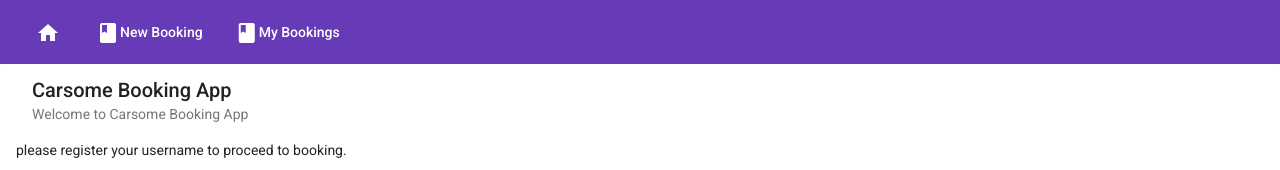
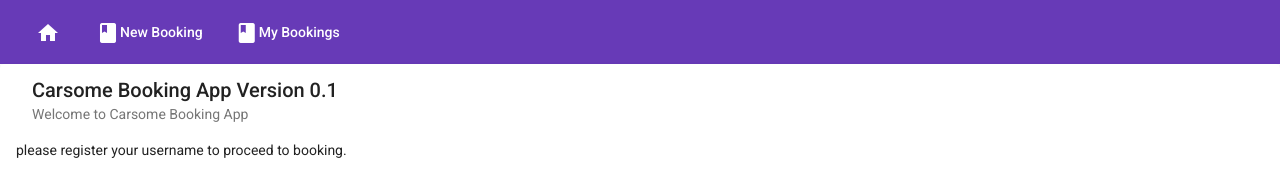
Before and after one commit to YasharZand/ciacc-frontend, an Angular app: page / in a window 1280 px wide. Shown: the top 170 px of the page. Built offline with nearby package versions, Linux system fonts and the light colour scheme.

Commit message:
version 1

```diff
--- a/src/app/home/home.component.html
+++ b/src/app/home/home.component.html
@@ -3,7 +3,7 @@
 <mat-card>
     <mat-card-header>
 
-      <mat-card-title>Carsome Booking App</mat-card-title>
+      <mat-card-title>Carsome Booking App Version 0.1</mat-card-title>
       <mat-card-subtitle>Welcome to Carsome Booking App</mat-card-subtitle>
     </mat-card-header>
     <mat-card-content>
```
